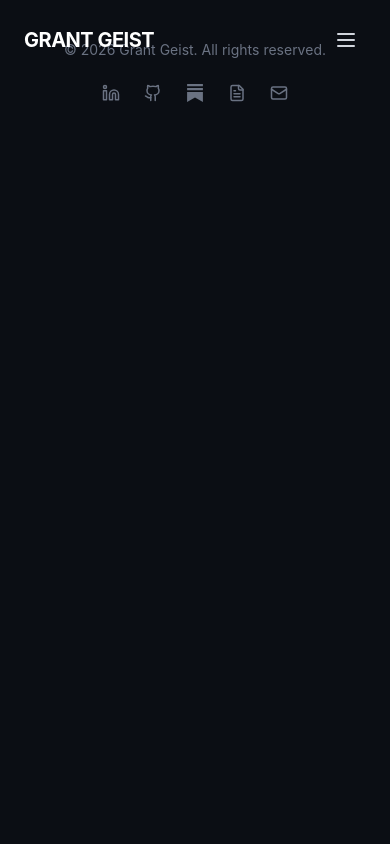
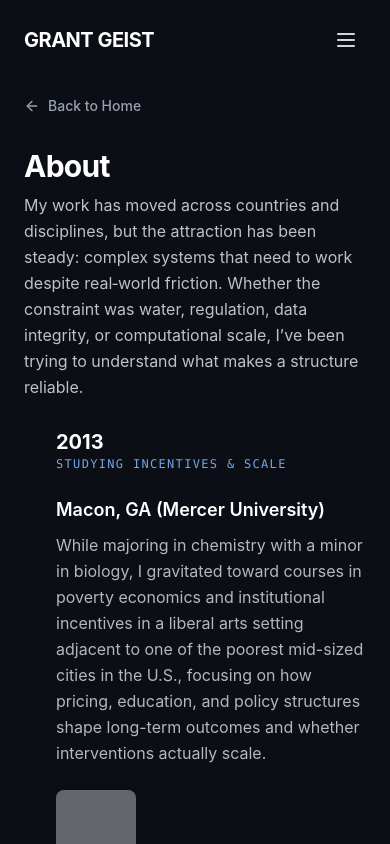
Before and after one commit to ghgeist/ghgeist.github.io, a React (Vite) app: page /about in a window 390 px wide. Shown: the top 844 px of the page. Built offline with nearby package versions, Linux system fonts and the light colour scheme; grey boxes are pictures that could not be loaded.

Commit message:
Refactor navigation and update About component: Remove About section from Home, add About route to App, and enhance About component with a back link and additional content for improved user experience.

```diff
--- a/src/app/App.tsx
+++ b/src/app/App.tsx
@@ -73,7 +73,6 @@ function Home() {
     <>
       <Hero />
       <Approach />
-      <About />
       <WorkWithMe />
     </>
   );
@@ -88,6 +87,7 @@ export default function App() {
 
           <Routes>
             <Route path="/" element={<Home />} />
+            <Route path="/about" element={<About />} />
             <Route
               path="/projects/walkability-index"
               element={
--- a/src/app/components/About.tsx
+++ b/src/app/components/About.tsx
@@ -1,4 +1,6 @@
 import React from "react";
+import { Link } from "react-router-dom";
+import { ArrowLeft } from "lucide-react";
 import { motion as Motion } from "motion/react";
 
 const timelineEvents = [
@@ -78,17 +80,28 @@ export function About() {
   return (
     <section
       id="about"
-      className="border-t border-white/5 bg-[#0B0E14] py-16 md:py-20"
+      className="border-t border-white/5 bg-[#0B0E14] pt-24 pb-16 md:pt-28 md:pb-20"
     >
       {/* 1. MATCH HERO CONTAINER: Standard container with padding */}
       <div className="mx-auto w-full max-w-6xl px-6 lg:px-8">
         {/* 2. INNER WRAPPER: Matches Hero's max-w-5xl limit */}
         <div className="max-w-5xl mx-auto md:mx-0">
+          <Link
+            to="/"
+            className="mb-8 inline-flex items-center gap-2 text-sm font-medium text-gray-400 transition-colors hover:text-white"
+          >
+            <ArrowLeft className="h-4 w-4" />
+            Back to Home
+          </Link>
+
           {/* Header */}
-          <div className="mb-12">
+          <div className="mb-8">
             <h2 className="text-3xl font-bold text-white mb-2 tracking-tight">
               About
             </h2>
+            <p className="max-w-2xl text-base leading-relaxed text-gray-300/90">
+            My work has moved across countries and disciplines, but the attraction has been steady: complex systems that need to work despite real‑world friction. Whether the constraint was water, regulation, data integrity, or computational scale, I’ve been trying to understand what makes a structure reliable.
+            </p>
           </div>
 
           {/* Timeline */}
--- a/src/app/components/Navbar.tsx
+++ b/src/app/components/Navbar.tsx
@@ -18,15 +18,20 @@ export function Navbar() {
   }, []);
 
   const navLinks = [
-    { name: "Case Studies", href: "#page-top", variant: "link" },
-    { name: "Approach", href: "#skills", variant: "link" },
-    { name: "About", href: "#about", variant: "link" },
-    { name: "Work with me", href: "#work-with-me", variant: "cta" },
+    { name: "Case Studies", href: "#page-top", variant: "link", isRoute: false },
+    { name: "Approach", href: "#skills", variant: "link", isRoute: false },
+    { name: "About", href: "/about", variant: "link", isRoute: true },
+    { name: "Work with me", href: "#work-with-me", variant: "cta", isRoute: false },
   ];
 
-  const handleScrollTo = (e: React.MouseEvent<HTMLAnchorElement>, href: string) => {
+  const handleNavClick = (e: React.MouseEvent<HTMLAnchorElement>, href: string, isRoute: boolean) => {
     e.preventDefault();
     setIsMobileMenuOpen(false);
+
+    if (isRoute) {
+      navigate(href);
+      return;
+    }
 
     if (location.pathname !== "/") {
       navigate("/");
@@ -74,7 +79,7 @@ export function Navbar() {
               <a
                 key={link.name}
                 href={link.href}
-                onClick={(e) => handleScrollTo(e, link.href)}
+                onClick={(e) => handleNavClick(e, link.href, link.isRoute)}
                 className={twMerge(
                   "text-xs font-medium uppercase tracking-[0.12em] transition-colors",
                   isCta
@@ -104,7 +109,7 @@ export function Navbar() {
               <a
                 key={link.name}
                 href={link.href}
-                onClick={(e) => handleScrollTo(e, link.href)}
+                onClick={(e) => handleNavClick(e, link.href, link.isRoute)}
                 className={twMerge(
                   "text-xs font-medium uppercase tracking-[0.12em] transition-colors",
                   isCta
```
